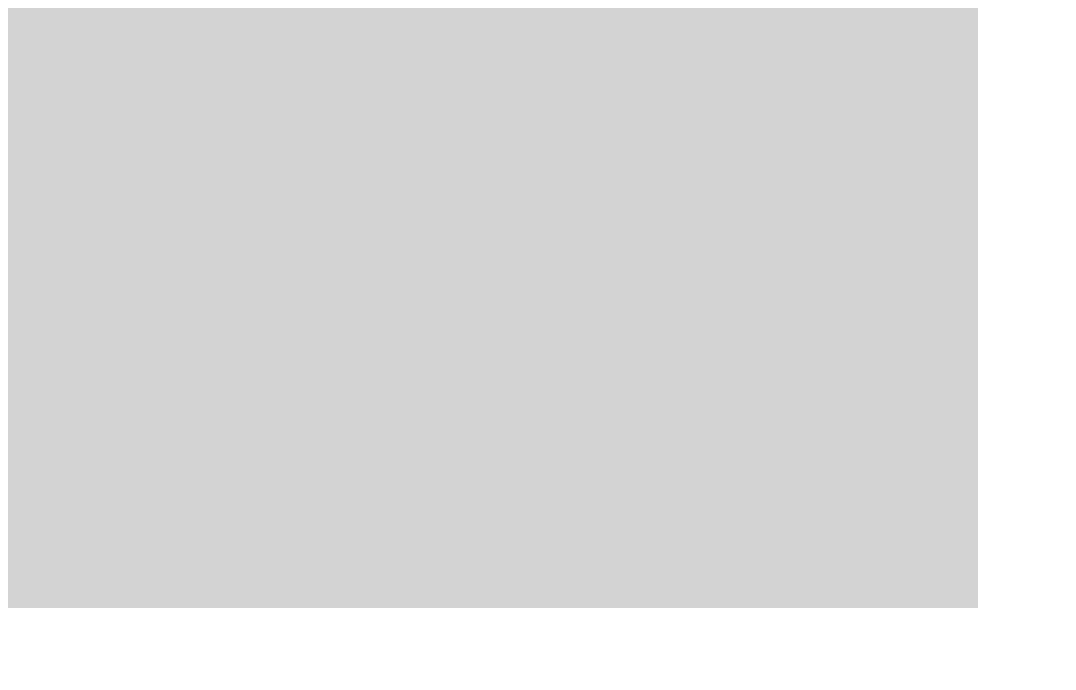
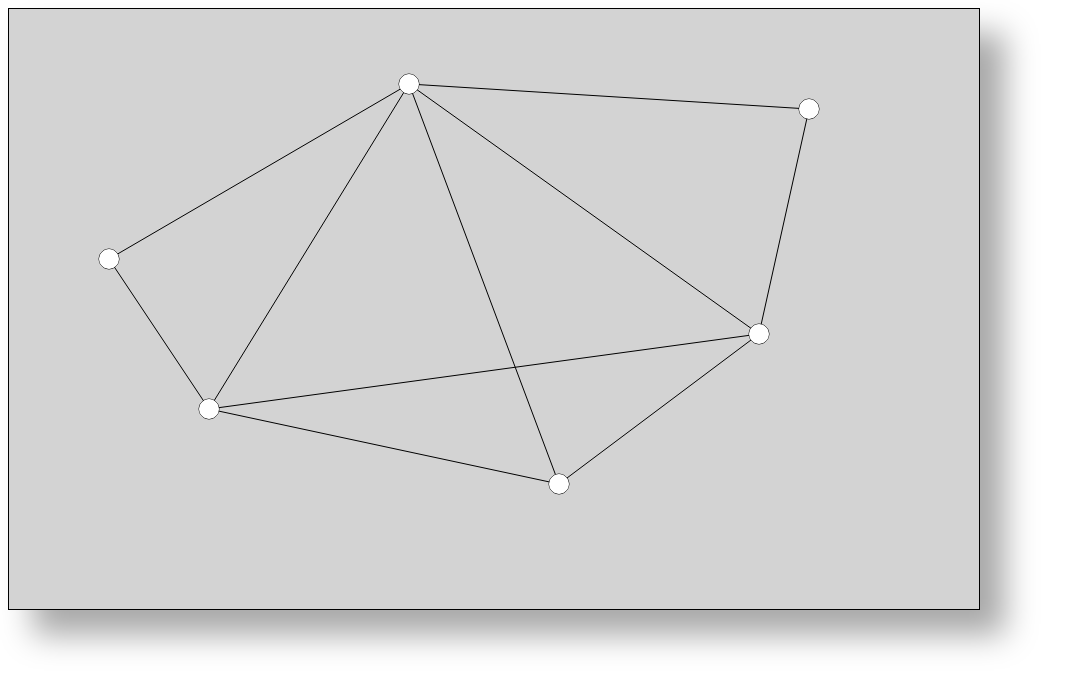
Before and after one commit to logan-hart/pathfinder, a website built with webpack: page index.html in a window 1280 px wide. Shown: the whole page, without its empty margins (0-1076 px from the left). Built offline with nearby package versions, Linux system fonts and the light colour scheme.

Commit message:
reworked dependencies/setup etc. Added event listener to auto-load graph.

```diff
--- a/src/index.js
+++ b/src/index.js
@@ -3,6 +3,11 @@ const Path = require("./scripts/path.js");
 const Graph = require("./scripts/graph.js")
 const Algorithm = require("./scripts/algorithm.js")
 
+document.addEventListener("DOMContentLoaded", function () {
+    new Graph()
+})
+
+
 window.Node = Node;
 window.Path = Path;
 window.Graph = Graph;
--- a/src/index.scss
+++ b/src/index.scss
@@ -0,0 +1 @@
+@import "./styles/appstyling.css"
--- a/src/scripts/node.js
+++ b/src/scripts/node.js
@@ -1,9 +1,9 @@
-function Node(name, pos){
+function Node(name, pos, status){
     this.name = name
     this.pos = pos
     this.radius = 10
     this.neighbors = []
-    // this.status = status            which node to start/end pathing
+    this.status = null
     // this.size = size             used for creating a larger graph
 }
 
@@ -24,5 +24,4 @@ Node.prototype.move = function (pos){
 
 }
 
-
 module.exports = Node;
--- a/src/styles/appstyling.css
+++ b/src/styles/appstyling.css
@@ -1,7 +1,8 @@
 /* REMEMBER to add CSS RESET!!!!!!*/
 
 
-#node-graph {                            /* drop shadow for laster */
-    border: 1px black;
+#node-graph {
+    border-style: solid;
+    border-width: 1px;
     box-shadow: 25px 25px 30px darkgrey;
 }
```
Also changed, not shown: dist/main.css, dist/main.js.
